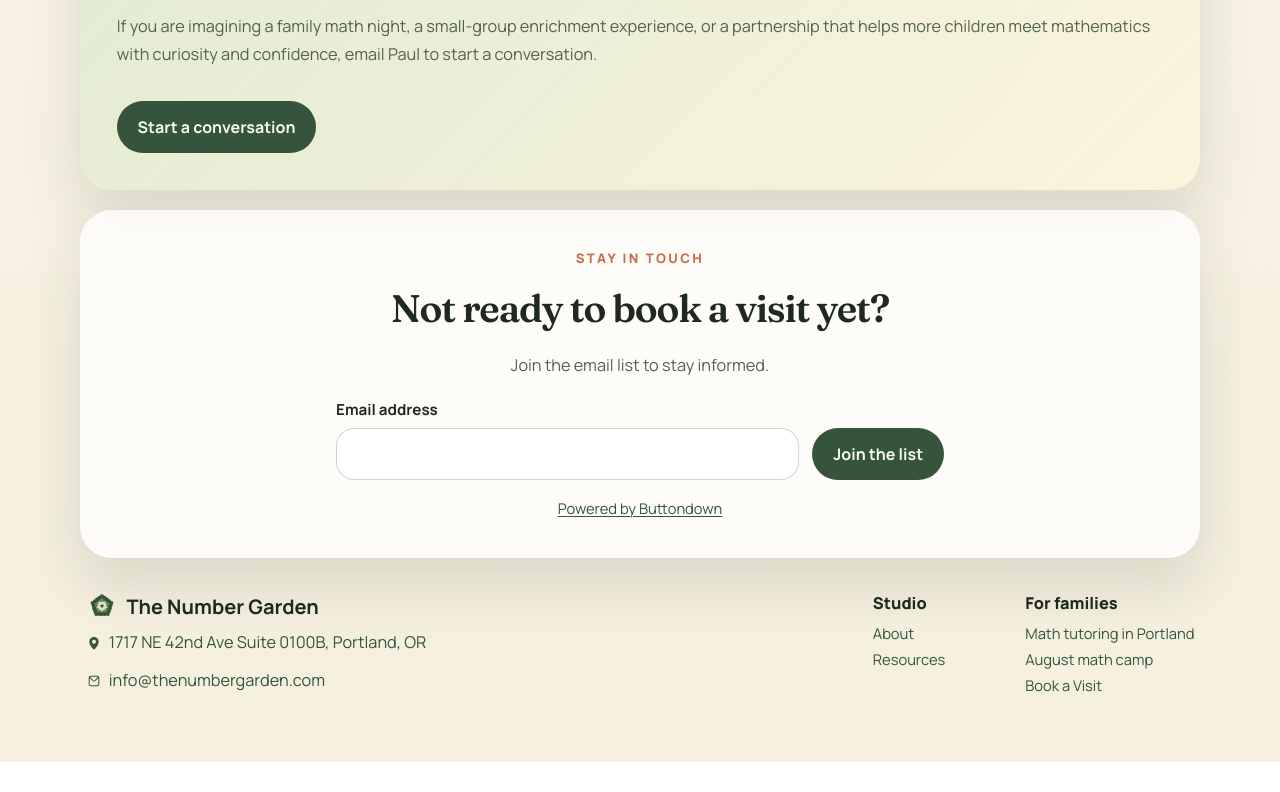
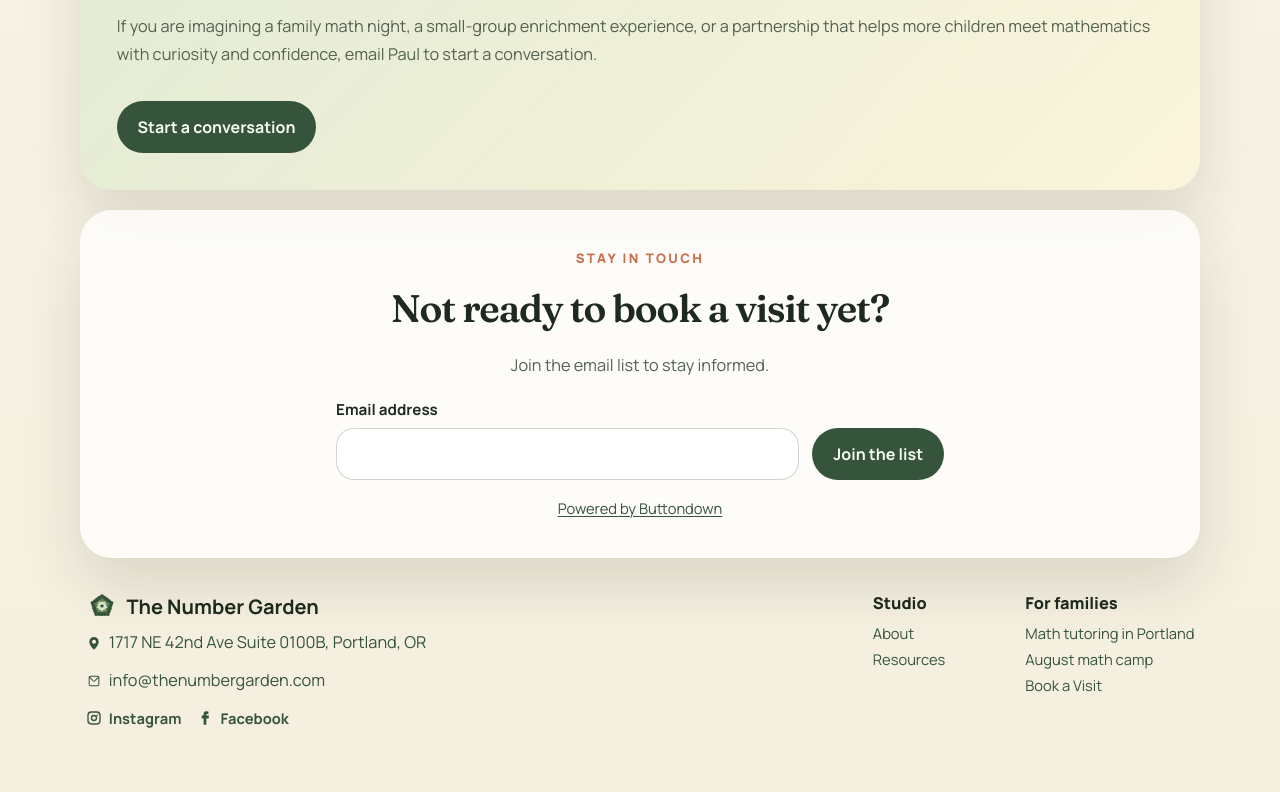
Before and after one commit to pdg744/thenumbergarden, an Astro site: page / in a window 1280 px wide. Shown: the part 2016-2808 px from the top of the page. Before the commit the page ends 2778 px from the top, so only its background shows below. Built offline with nearby package versions, Linux system fonts and the light colour scheme; Astro itself is replaced by a stand-in of ours.

Commit message:
adding social media links

```diff
--- a/src/components/SiteFooter.astro
+++ b/src/components/SiteFooter.astro
@@ -46,6 +46,41 @@ const footerAddress = formatStudioAddress({ includeRegion: true });
         <span>{siteConfig.contactEmail}</span>
       </a>
     </p>
+    <div class="footer-social" aria-label="Social links">
+      {
+        siteConfig.socialLinks.map((social) => (
+          <a
+            class="footer-social-link"
+            href={social.href}
+            target="_blank"
+            rel="noreferrer"
+            data-ga-event="social_click"
+            data-ga-label={`Footer ${social.label}`}
+          >
+            <span class="footer-icon" aria-hidden="true">
+              {
+                social.label === "Instagram" ? (
+                  <svg viewBox="0 0 24 24" focusable="false">
+                    <path
+                      d="M7.75 2h8.5A5.76 5.76 0 0 1 22 7.75v8.5A5.76 5.76 0 0 1 16.25 22h-8.5A5.76 5.76 0 0 1 2 16.25v-8.5A5.76 5.76 0 0 1 7.75 2Zm0 2A3.76 3.76 0 0 0 4 7.75v8.5A3.76 3.76 0 0 0 7.75 20h8.5A3.76 3.76 0 0 0 20 16.25v-8.5A3.76 3.76 0 0 0 16.25 4h-8.5ZM12 7.25A4.75 4.75 0 1 1 12 16.75 4.75 4.75 0 0 1 12 7.25Zm0 2A2.75 2.75 0 1 0 12 14.75 2.75 2.75 0 0 0 12 9.25Zm5-2.55a1.2 1.2 0 1 1 0 2.4 1.2 1.2 0 0 1 0-2.4Z"
+                      fill="currentColor"
+                    />
+                  </svg>
+                ) : (
+                  <svg viewBox="0 0 24 24" focusable="false">
+                    <path
+                      d="M14 8.4V6.85c0-.75.5-.92.86-.92h2.2V2.15L14.03 2C10.66 2 9.9 4.52 9.9 6.13V8.4H7v4.24h2.9V22H14v-9.36h3.5l.52-4.24H14Z"
+                      fill="currentColor"
+                    />
+                  </svg>
+                )
+              }
+            </span>
+            <span>{social.label}</span>
+          </a>
+        ))
+      }
+    </div>
   </div>
 
   <nav class="footer-nav" aria-label="Footer navigation">
--- a/src/config/site.ts
+++ b/src/config/site.ts
@@ -17,6 +17,16 @@ export const siteConfig = {
   logoPath: "/brand/logo-mark.svg",
   socialImagePath: "/social-preview.png",
   socialImageAlt: "The Number Garden logo mark beside The Number Garden wordmark.",
+  socialLinks: [
+    {
+      label: "Instagram",
+      href: "https://www.instagram.com/thenumbergarden.pdx/",
+    },
+    {
+      label: "Facebook",
+      href: "https://www.facebook.com/thenumbergarden/",
+    },
+  ],
   mapUrl: "https://maps.app.goo.gl/5X5HBHmZuPr2mLGt6",
   address: {
     street: "1717 NE 42nd Ave Suite 0100B",
@@ -81,7 +91,7 @@ export const getLocalBusinessJsonLd = (site: string | URL | undefined = siteConf
       addressCountry: siteConfig.address.country,
     },
     hasMap: siteConfig.mapUrl,
-    sameAs: [siteConfig.mapUrl],
+    sameAs: [siteConfig.mapUrl, ...siteConfig.socialLinks.map(({ href }) => href)],
     makesOffer: [
       {
         "@type": "Offer",
--- a/src/layouts/BaseLayout.astro
+++ b/src/layouts/BaseLayout.astro
@@ -240,7 +240,8 @@ const currentPath = normalizePath(Astro.url.pathname);
 
   .footer-link-group a,
   .footer-contact a,
-  .footer-address a {
+  .footer-address a,
+  .footer-social a {
     color: var(--moss);
     text-decoration: none;
   }
@@ -255,6 +256,20 @@ const currentPath = normalizePath(Astro.url.pathname);
     display: inline-flex;
     align-items: center;
     gap: 0.45rem;
+  }
+
+  .footer-social {
+    display: flex;
+    flex-wrap: wrap;
+    gap: 0.45rem 1rem;
+    padding-top: 0.2rem;
+  }
+
+  .footer-social-link {
+    display: inline-flex;
+    align-items: center;
+    gap: 0.45rem;
+    font-weight: 700;
   }
 
   .footer-icon {
```
